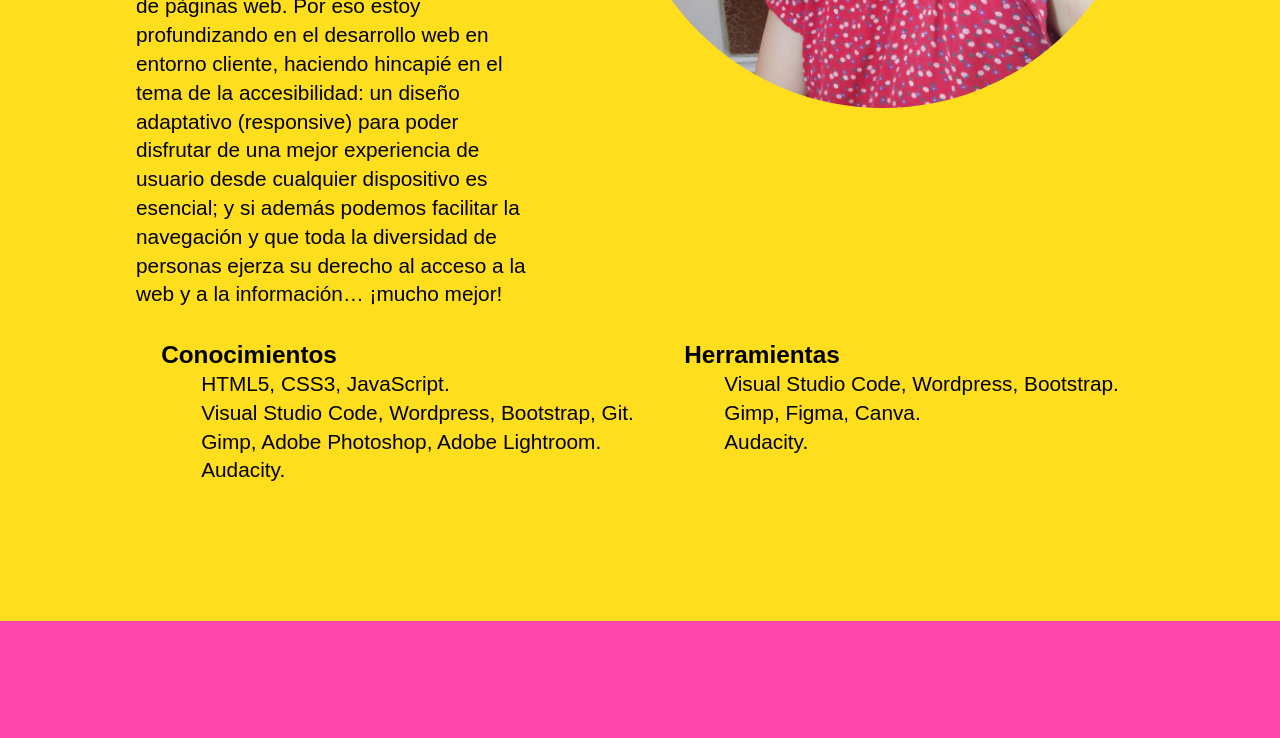
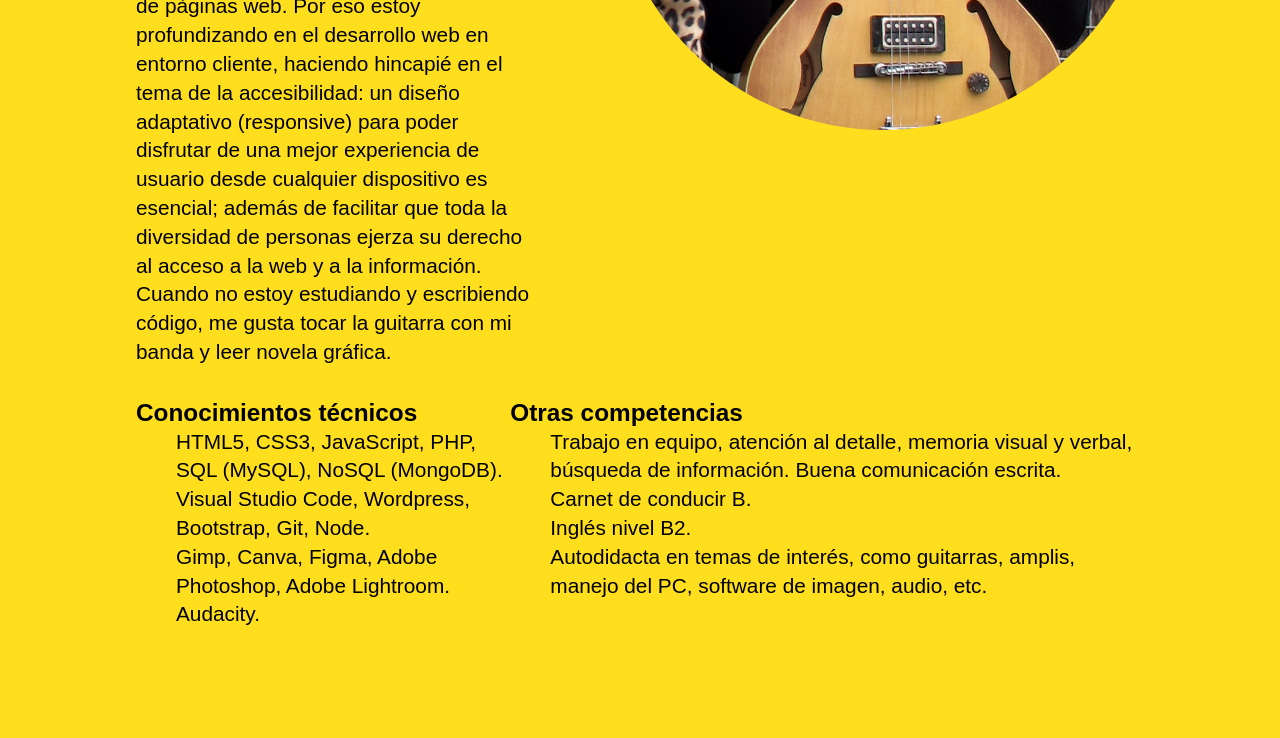
Before and after one commit to Omi-Glez-A/portfolio, a plain HTML site: page index.html in a window 1280 px wide. Shown: the part 1562-2300 px from the top of the page. Drawn offline with Linux system fonts and the light colour scheme.

Commit message:
Update index.html
He cambiado la foto de perfil y modificado la parte de skills. También he añadido un párrafo en la presentación.

```diff
--- a/index.html
+++ b/index.html
@@ -441,31 +441,32 @@
                         gustado es la maquetación y construcción de pàginas web. Por eso
                         estoy profundizando en el desarrollo web en entorno cliente, haciendo hincapié en el tema de la
                         accesibilidad: un diseño adaptativo (responsive) para poder disfrutar de una mejor experiencia
-                        de usuario desde cualquier dispositivo es esencial; y si además podemos facilitar la navegación
-                        y que
+                        de usuario desde cualquier dispositivo es esencial; además de facilitar que
                         toda la diversidad de personas ejerza su derecho al acceso a la
-                        web y a la información… ¡mucho mejor!</p>
+                        web y a la información.</p>
+                    <p>Cuando no estoy estudiando y escribiendo código, me gusta tocar la guitarra con mi banda y leer novela gráfica.</p>
                 </div>
                 <div class="div-der" id="about-img">
-                    <img src="img/selfie.png" alt="selfie mirando a la cara y sonriendo" id="selfie">
+                    <img src="img/omi.JPG" alt="Omi mirando a la cámara con su guitarra" id="selfie">
                 </div>
             </div>
             <div id="abt2">
-                <div id="skills">
-                    <h3>Conocimientos</h3>
+                <div id="h-skills">
+                    <h3>Conocimientos técnicos</h3>
                     <ul>
-                        <li>HTML5, CSS3, JavaScript.</li>
-                        <li>Visual Studio Code, Wordpress, Bootstrap, Git.</li>
-                        <li>Gimp, Adobe Photoshop, Adobe Lightroom.</li>
+                        <li>HTML5, CSS3, JavaScript, PHP, SQL (MySQL), NoSQL (MongoDB).</li>
+                        <li>Visual Studio Code, Wordpress, Bootstrap, Git, Node.</li>
+                        <li>Gimp, Canva, Figma, Adobe Photoshop, Adobe Lightroom.</li>
                         <li>Audacity.</li>
                     </ul>
                 </div>
-                <div id="tools">
-                    <h3>Herramientas</h3>
+                <div id="s-skills">
+                    <h3>Otras competencias</h3>
                     <ul>
-                        <li>Visual Studio Code, Wordpress, Bootstrap.</li>
-                        <li>Gimp, Figma, Canva.</li>
-                        <li>Audacity.</li>
+                        <li>Trabajo en equipo, atención al detalle, memoria visual y verbal, búsqueda de información. Buena comunicación escrita.</li>
+                        <li>Carnet de conducir B.</li>
+                        <li>Inglés nivel B2.</li>
+                        <li>Autodidacta en temas de interés, como guitarras, amplis, manejo del PC, software de imagen, audio, etc. </li>
                     </ul>
                 </div>
             </div>
```
